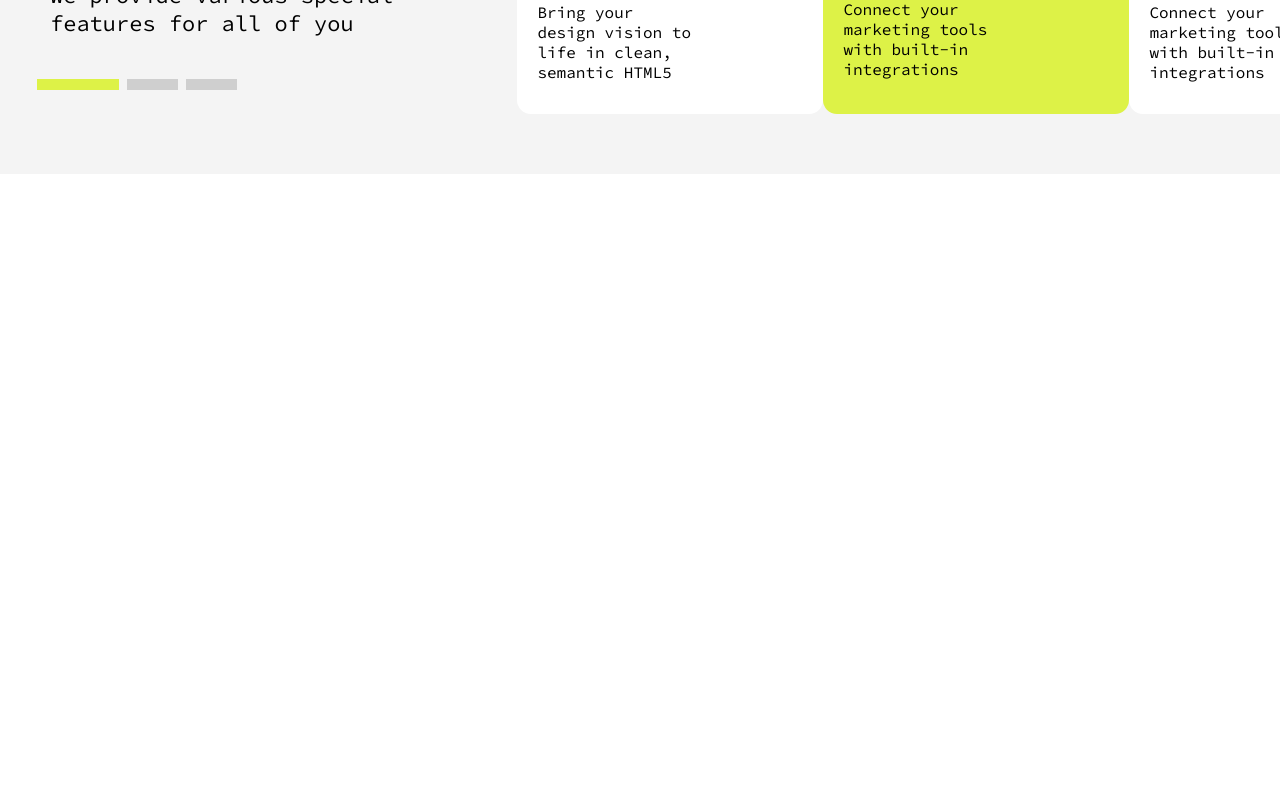
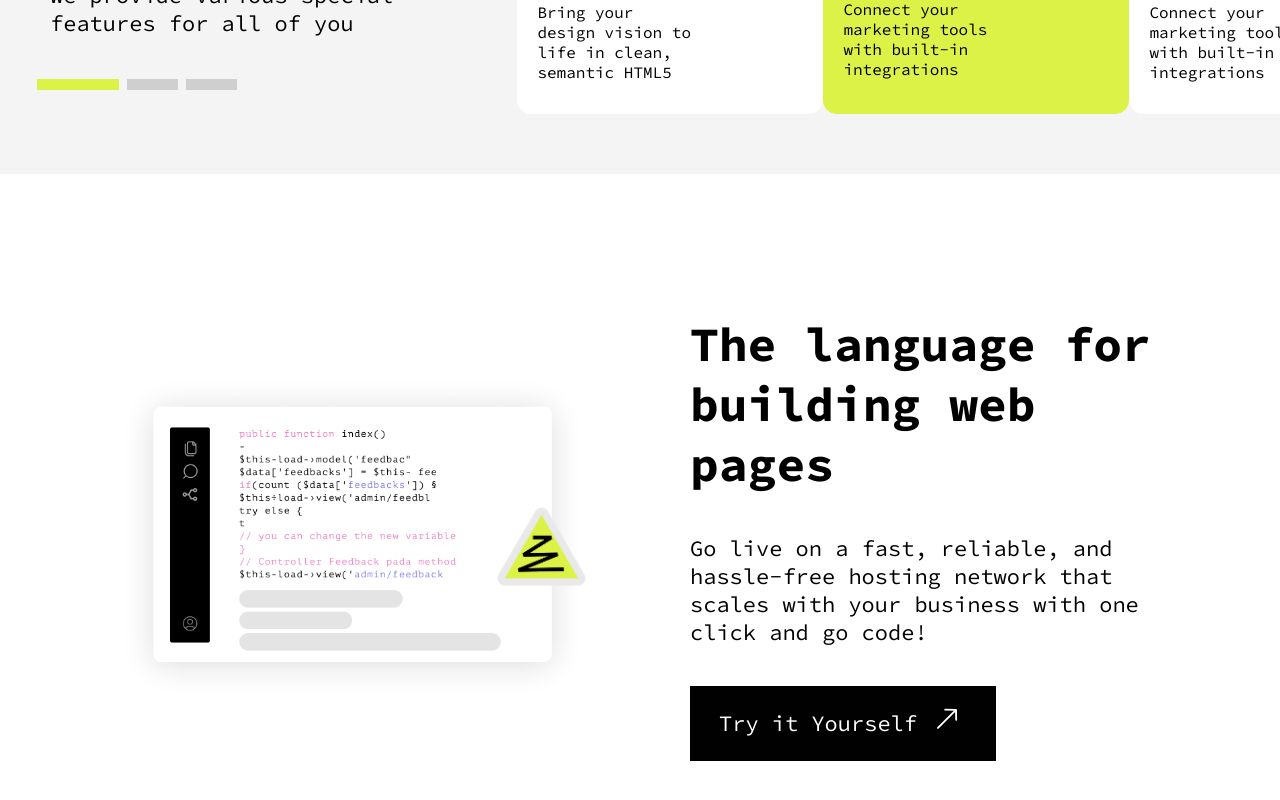
Before and after one commit to hiimdev/tema-test, a React (Create React App) app: page / in a window 1280 px wide. Shown: the part 1389-2189 px from the top of the page. Before the commit the page ends 1563 px from the top, so only its background shows below. Built offline with nearby package versions, Linux system fonts and the light colour scheme.

Commit message:
style: introduce section

```diff
--- a/src/App.js
+++ b/src/App.js
@@ -4,7 +4,7 @@ import './App.css';
 import HeroSection from './components/HeroSection';
 import PartnerSection from './components/PartnerSection';
 import FeatureSection from './components/FeatureSection';
-
+import IntroduceSection from './components/IntroduceSection';
 
 function App() {
   return (
@@ -14,6 +14,8 @@ function App() {
       <PartnerSection />
 
       <FeatureSection />
+
+      <IntroduceSection />
     </div>
   );
 }
--- a/src/components/FeatureSection/feature.css
+++ b/src/components/FeatureSection/feature.css
@@ -157,7 +157,6 @@
 
   .feature-title {
     font-size: 34px;
-    font-weight: 500;
   }
 
   .carousel-container {
--- a/src/components/HeroSection/hero.css
+++ b/src/components/HeroSection/hero.css
@@ -124,7 +124,6 @@
 
   .hero-title {
     font-size: 34px;
-    font-weight: 400;
     line-height: 40.8px;
   }
 
--- /dev/null
+++ b/src/components/IntroduceSection/index.jsx
@@ -0,0 +1,28 @@
+import React from 'react'
+import './introduce.css'
+import { images } from '../../constants'
+import SvgIcon from '../SvgIcon'
+
+const IntroduceSection = () => {
+  return (
+    <div className='introduce-container'>
+      <div className='introduce-left'>
+        <img src={images.code2} alt="edX" className="img-code2" />
+
+        <img src={images.ParkCaution} alt="edX" className="img-ParkCaution" />
+      </div>
+
+      <div className='introduce-right'>
+        <p className='introduce-title'>The language for building web pages</p>
+        <p className='introduce-desc'>Go live on a fast, reliable, and hassle-free hosting network that scales with your business with one click and go code!</p>
+
+        <button className='introduce-btn'>
+          <p>Try it Yourself</p>
+          <SvgIcon name="arrowUpRight" className="introduce-btn-icon" size={30} />
+        </button>
+      </div>
+    </div>
+  )
+}
+
+export default IntroduceSection
--- /dev/null
+++ b/src/components/IntroduceSection/introduce.css
@@ -0,0 +1,94 @@
+.introduce-container {
+  display: flex;
+  justify-content: space-between;
+  align-items: center;
+  padding: 140px 115px;
+  gap: 100px;
+}
+
+.introduce-left {
+  flex: 1;
+  position: relative;
+  display: flex;
+  align-items: flex-start;
+}
+
+.img-code2 {
+  width: 100%;
+  max-width: 593px;
+  object-fit: contain;
+  display: block;
+}
+
+.img-ParkCaution {
+  position: absolute;
+  top: 40%;
+  right: 0;
+  max-width: 93.98px;
+}
+
+.introduce-right {
+  flex: 1;
+  display: flex;
+  flex-direction: column;
+  gap: 40px;
+}
+
+.introduce-title {
+  font-size: 48px;
+  font-weight: 700;
+}
+
+.introduce-desc {
+  font-size: 22px;
+  font-weight: 250;
+}
+
+.introduce-btn {
+  background-color: #010101;
+  max-width: fit-content;
+  height: 75px;
+  padding: 15px 29px;
+  color: white;
+  display: flex;
+  align-items: center;
+  gap: 20px;
+  white-space: nowrap;
+  font-size: 22px;
+  font-weight: 500;
+}
+
+@media (max-width: 1024px) {
+  .introduce-container {
+    flex-direction: column-reverse;
+    gap: 10px;
+    padding: 50px;
+  }
+
+  .introduce-title {
+    font-size: 34px;
+    font-weight: 700;
+  }
+
+  .img-code2 {
+    max-width: 100%;
+  }
+}
+
+@media (max-width: 768px) {
+  .introduce-container {
+    flex-direction: column-reverse;
+    gap: 10px;
+    padding: 16px;
+  }
+
+  .introduce-btn {
+    max-width: 100%;
+    color: #DDF247;
+  }
+
+  .introduce-btn-icon {
+    rotate: 45deg;
+    margin-top: 10px;
+  }
+}
```
